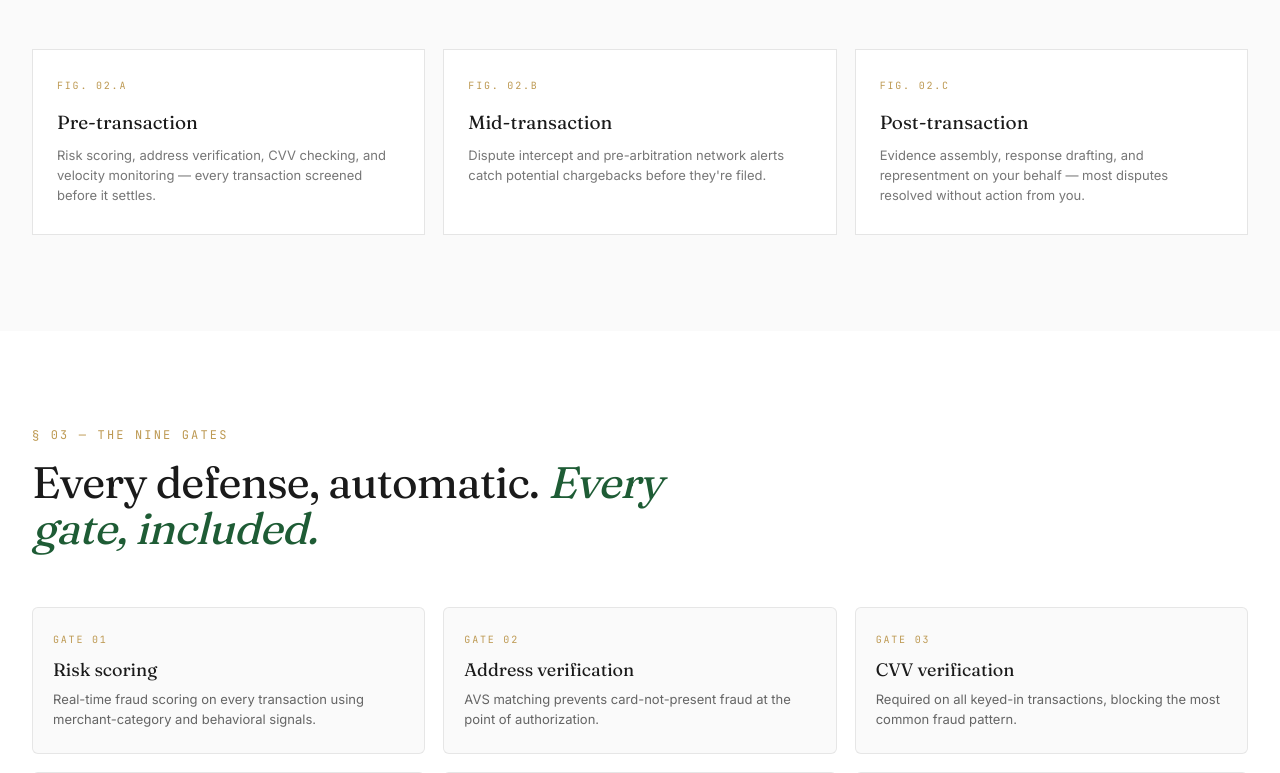
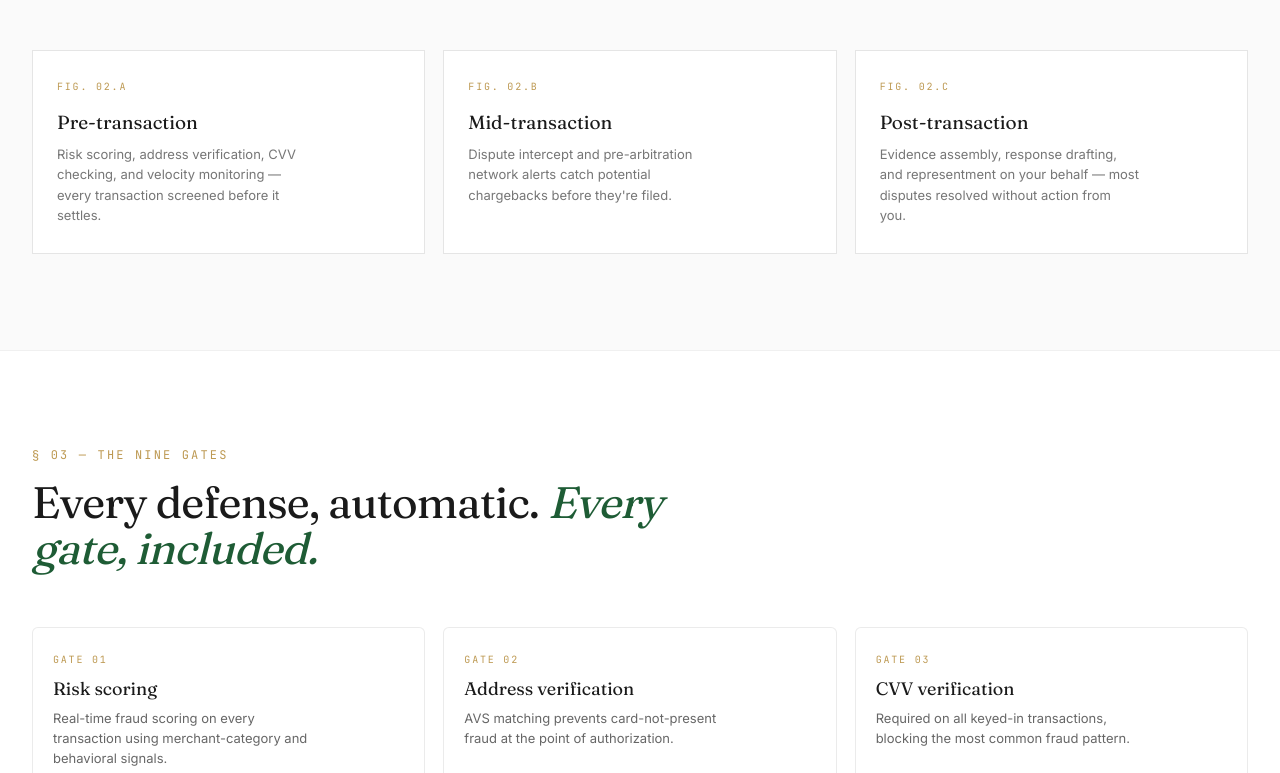
Before and after one commit to lrobE376/Charm-Payments, a Next.js app: page /prototype/charm-defense in a window 1280 px wide. Shown: the part 967-1740 px from the top of the page. Built offline with nearby package versions, Linux system fonts and the light colour scheme.

Commit message:
refactor(magazine): tighter card typography + first-row hierarchy on feature list (refinements 3, 6)

```diff
--- a/src/components/atelier/magazine/MagFeatureList.tsx
+++ b/src/components/atelier/magazine/MagFeatureList.tsx
@@ -72,7 +72,7 @@ export function MagFeatureList({ eyebrow, headline, items, columns = 3 }: MagFea
   return (
     <section
       ref={sectionRef}
-      className="bg-white"
+      className="bg-white border-t border-[rgba(0,0,0,0.06)]"
       style={{ padding: '96px 32px' }}
     >
       <div className="mx-auto" style={{ maxWidth: 1280 }}>
@@ -102,14 +102,17 @@ export function MagFeatureList({ eyebrow, headline, items, columns = 3 }: MagFea
             gap: 18,
           }}
         >
-          {items.map((item, i) => (
+          {items.map((item, i) => {
+            // First row uses pure white; subsequent rows use near-white for visual hierarchy
+            const isFirstRow = i < columns
+            return (
             <article
               key={item.title}
               ref={(el) => {
                 itemRefs.current[i] = el
               }}
               style={{
-                background: '#FAFAFA',
+                background: isFirstRow ? '#FFFFFF' : '#FAFAFA',
                 border: '0.5px solid rgba(0,0,0,0.08)',
                 padding: '24px 20px',
                 borderRadius: 6,
@@ -122,10 +125,9 @@ export function MagFeatureList({ eyebrow, headline, items, columns = 3 }: MagFea
                 {item.figLabel}
               </div>
               <h3
-                className="font-atelierSerif text-atelier-ink"
+                className="font-atelierSerif text-atelier-ink leading-[1.15]"
                 style={{
                   fontSize: 18,
-                  lineHeight: 1.2,
                   fontWeight: 400,
                   marginBottom: 8,
                 }}
@@ -133,7 +135,7 @@ export function MagFeatureList({ eyebrow, headline, items, columns = 3 }: MagFea
                 {item.title}
               </h3>
               <p
-                className="font-stripeSans"
+                className="font-stripeSans max-w-[260px]"
                 style={{
                   fontSize: 13,
                   lineHeight: 1.55,
@@ -143,7 +145,8 @@ export function MagFeatureList({ eyebrow, headline, items, columns = 3 }: MagFea
                 {item.description}
               </p>
             </article>
-          ))}
+            )
+          })}
         </div>
       </div>
     </section>
--- a/src/components/atelier/magazine/MagThreeCardRow.tsx
+++ b/src/components/atelier/magazine/MagThreeCardRow.tsx
@@ -72,6 +72,7 @@ export function MagThreeCardRow({ eyebrow, headline, cards }: MagThreeCardRowPro
   return (
     <section
       ref={sectionRef}
+      className="border-t border-[rgba(0,0,0,0.06)]"
       style={{ padding: '96px 32px', background: '#FAFAFA' }}
     >
       <div className="mx-auto" style={{ maxWidth: 1280 }}>
@@ -117,13 +118,13 @@ export function MagThreeCardRow({ eyebrow, headline, cards }: MagThreeCardRowPro
                 {card.figLabel}
               </div>
               <h3
-                className="font-atelierSerif text-atelier-ink"
-                style={{ fontSize: 19, lineHeight: 1.25, fontWeight: 400, marginBottom: 10 }}
+                className="font-atelierSerif text-atelier-ink leading-[1.15]"
+                style={{ fontSize: 19, fontWeight: 400, marginBottom: 10 }}
               >
                 {card.title}
               </h3>
               <p
-                className="font-stripeSans"
+                className="font-stripeSans max-w-[260px]"
                 style={{
                   fontSize: 13,
                   lineHeight: 1.55,
```
